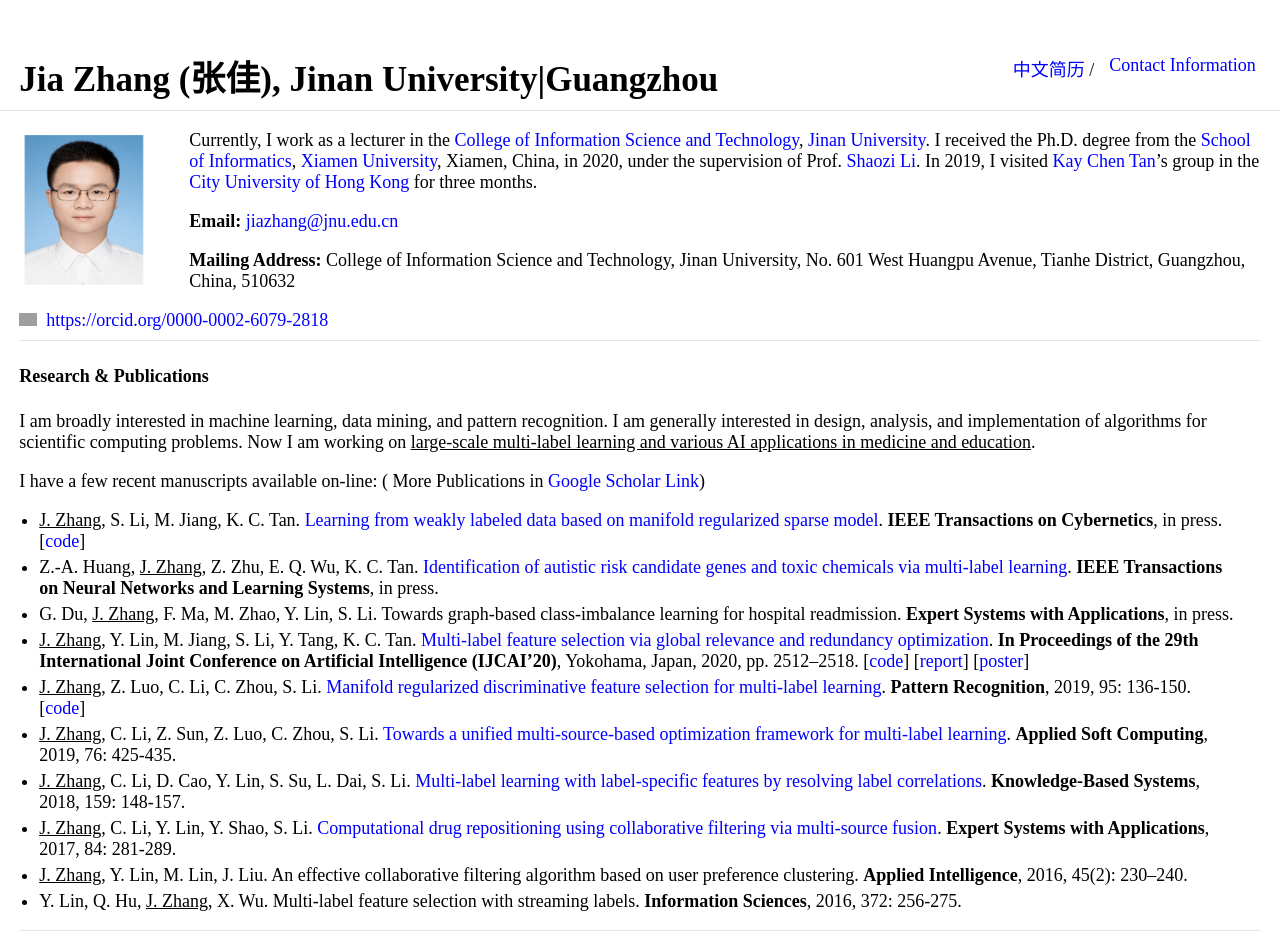
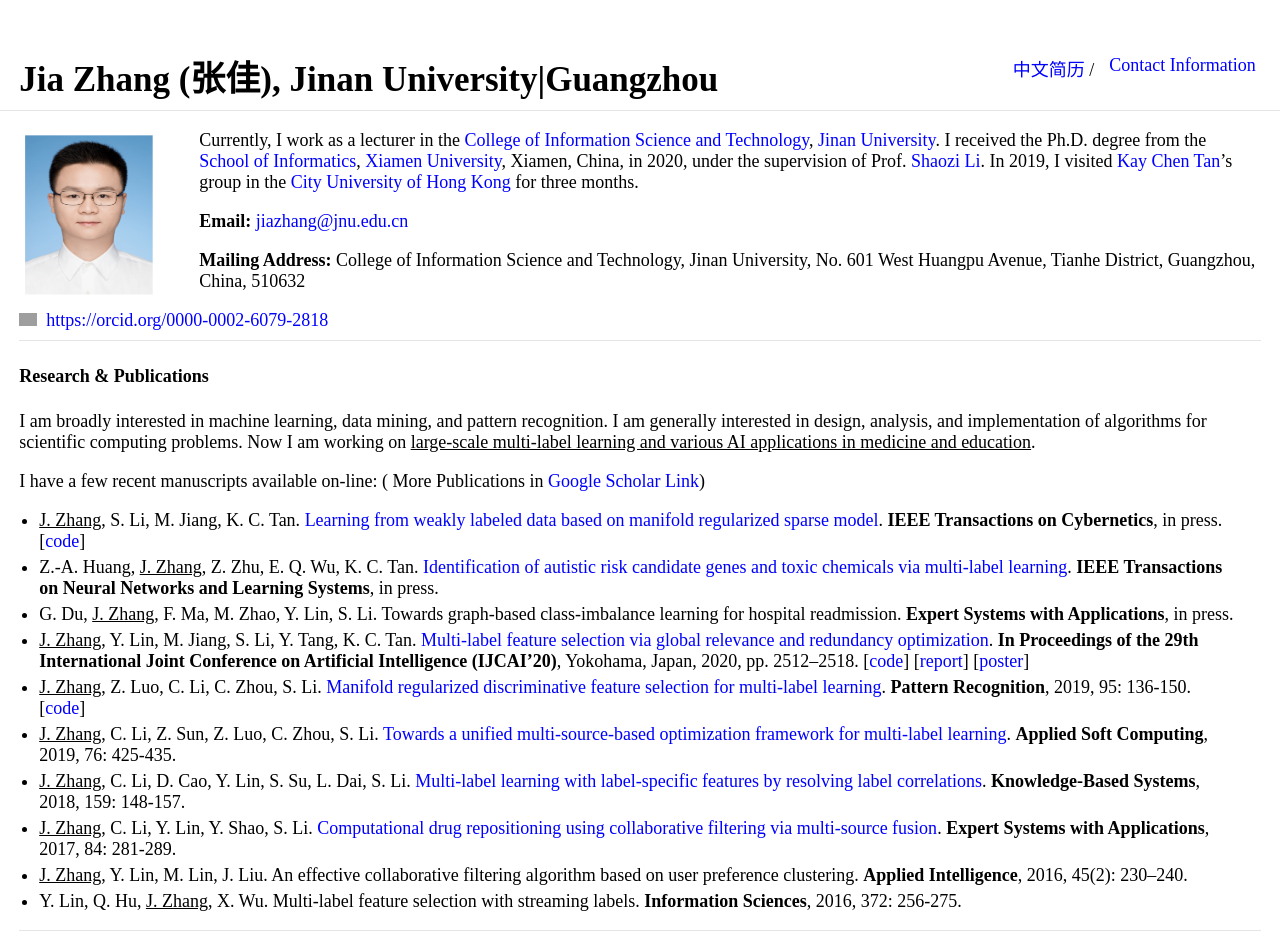
Before and after one commit to jiazhang-ml/jiazhang-ml.github.io, a Jekyll site: the page built from index.md, in a window 1280 px wide. Shown: the top 952 px of the page. Built offline with Jekyll 4.4.1, drawn with Linux system fonts in a browser that asks for light colours; grey boxes are pictures that could not be loaded.

Commit message:
Update typography.scss

```diff
--- a/_sass/typography.scss
+++ b/_sass/typography.scss
@@ -37,8 +37,8 @@
         font-style: italic;
     }
     .profile-picture {
-        height: 160px;
-        width: 130px;
+        height: 170px;
+        width: 140px;
         position: relative;
         margin: 0px 40px 10px 0px;
         float: left;
```
